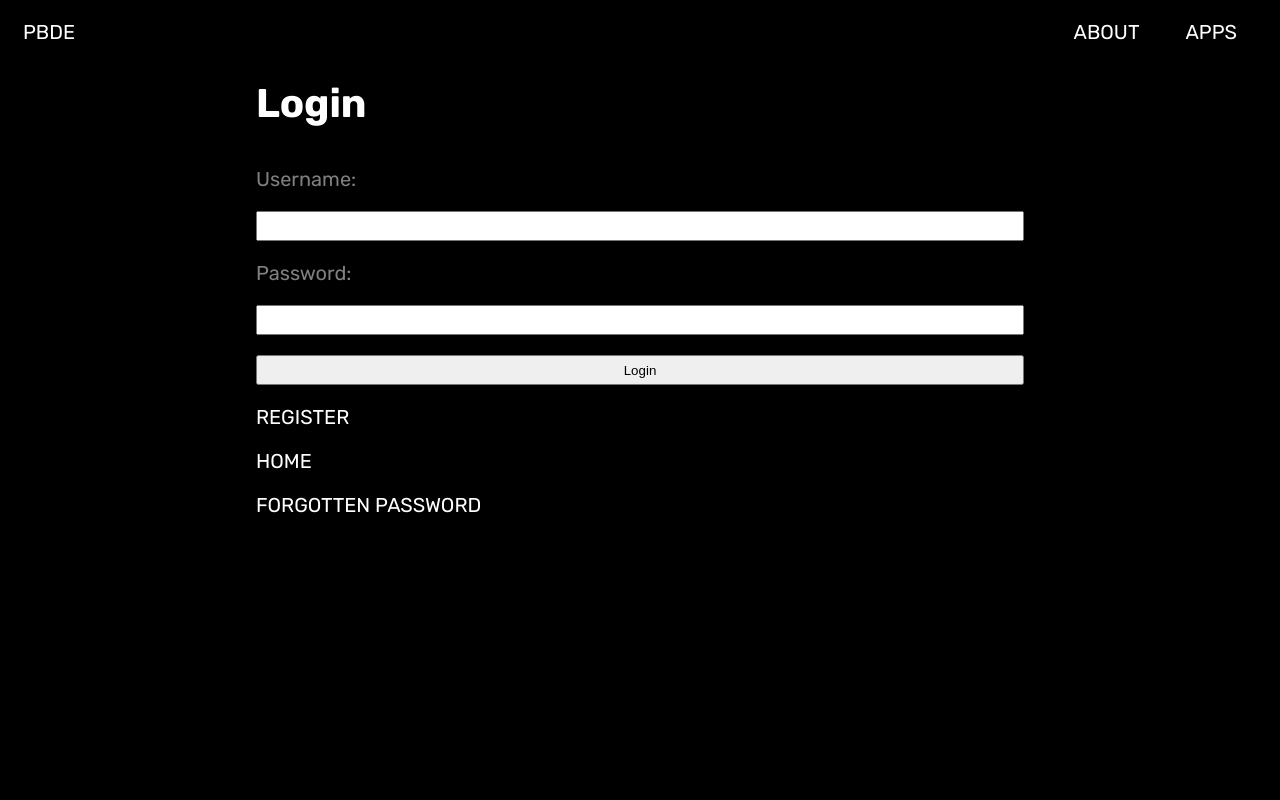
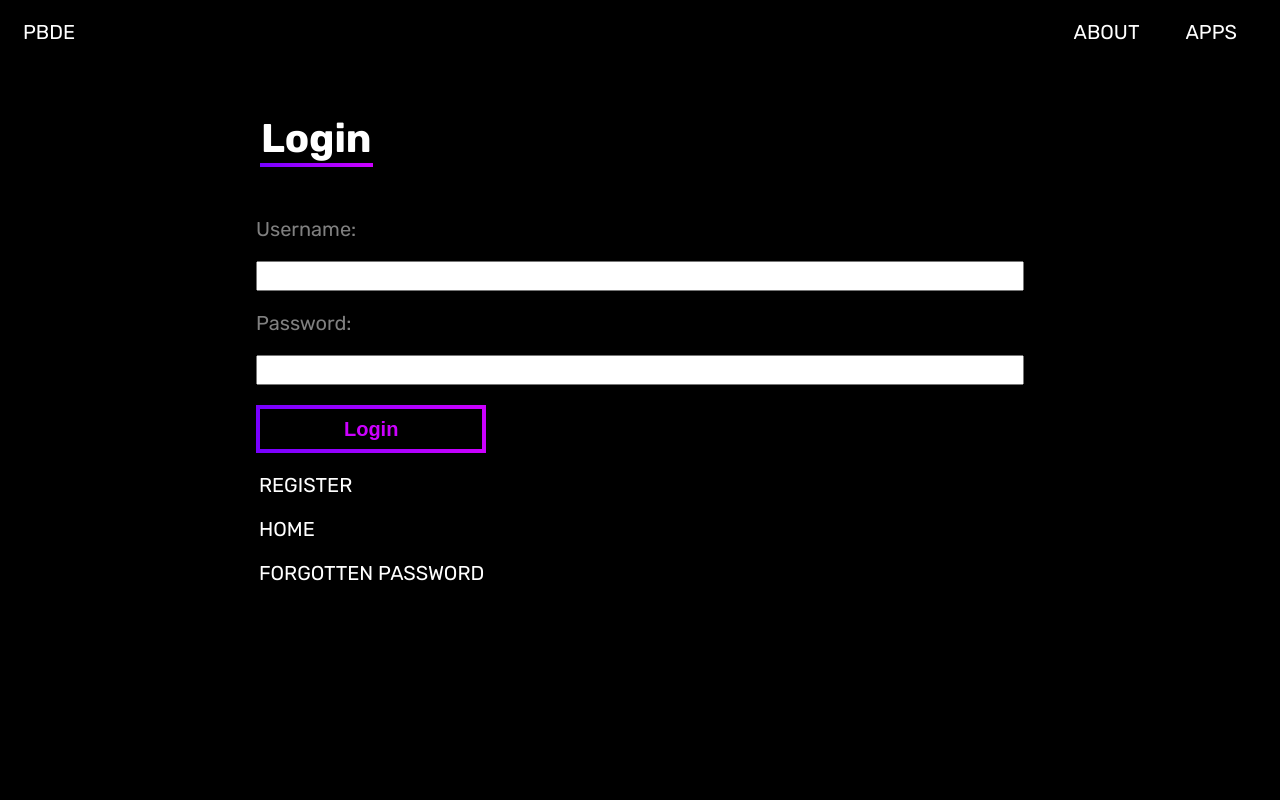
Before and after one commit to PBDE/pbdesite, a Django app: template home_page/templates/home_page/login.html in a window 1280 px wide. Run offline with Django 3.2, Linux system fonts and the light colour scheme; the template is opened without the code that fills it: values that come from a table or form of the project are taken from there, others are empty; parts of the project's set-up code (start-up, migrations or seed data) failed here and were passed over.

Commit message:
Updated sub-page styles

```diff
--- a/home_page/static/home_page/css/structure.css
+++ b/home_page/static/home_page/css/structure.css
@@ -14,6 +14,7 @@
     --background-color: black;
     --main-color-one: #7700ff;
     --main-color-two: #cc00ff;
+    --main-form-color: #e6e3e9;
 }
 
 li {
@@ -109,7 +110,7 @@ body {
 
 .section-heading {
     padding: 0.1rem;
-    margin: 3rem;
+    margin: 3rem 0rem;
     color: var(--heading-text-color);
     font-size: 4rem;
     border-style: solid;
@@ -193,14 +194,12 @@ body {
 }
 
 .sub-page-cntr {
-    display: flex;
-    flex-direction: column;
     width: 60%;
     margin-top: 8rem;
 }
 
 .sub-page-cntr h2 {
-    margin-bottom: 2rem;
+    display: inline-block;
     font-size: 4rem;
     color: var(--heading-text-color);
 }
@@ -213,6 +212,10 @@ body {
 .sub-page-options-list a {
     color: var(--heading-text-color);
     text-transform: uppercase;
+}
+
+.sub-page-cntr p, .sub-page-cntr li {
+    font-size: 1.5rem;
 }
 
 .sub-page-text {
@@ -251,6 +254,7 @@ body {
 
 .helptext, .helptext li {
     color: var(--body-text-color);
+    font-size: 1.5rem;
 }
 
 .form-error-msg {
@@ -259,6 +263,31 @@ body {
 
 .errorlist li {
     color: var(--main-color-two);
+}
+
+.main-form > div > input {
+    border: none;
+    background-color: var(--main-form-color);
+    padding-left: 1rem;
+}
+
+.submit-btn {
+    width: 30%;
+    text-align: center;
+    line-height: 0px;
+    padding: 2rem;
+    font-size: 2rem;
+    font-weight: 700;
+    color: var(--main-color-two);
+    background-color: var(--background-color);
+    border-width: 4px;
+    border-image-source: linear-gradient(to right, var(--main-color-one), var(--main-color-two));
+    border-image-slice: 1 1 1 1;
+    cursor: pointer;
+}
+
+.submit-btn:hover, .submit-btn:focus {
+    color: var(--heading-text-color);
 }
 
 /* *** MEDIA QUERIES ***  */
--- a/home_page/templates/home_page/login.html
+++ b/home_page/templates/home_page/login.html
@@ -1,22 +1,20 @@
-{% extends 'home_page/layout.html' %}
+{% extends 'home_page/sub_page_layout.html' %}
 
-{% block body %}
-    <section class="section-sub-page">
-        <div class="sub-page-cntr">
-            <h2>Login</h2>
+{% block header %}Login{% endblock %}
+
+{% block form %}
     {% if message %}
         <p class="form-error-msg">{{ message }}</p>
     {% endif %}
     <form class="main-form" action="{% url 'home_page:login' %}" method="POST" id="login-form">
         {% csrf_token %}
         {{ form }}
-                <input type="submit" value="Login" id="login-btn">
+        <input class="submit-btn" type="submit" value="Login" id="login-btn">
     </form>
-            <ul class="sub-page-options-list">
-                <li><a class="register-page-link" href="{% url 'home_page:register' %}">Register</a></li>
-                <li><a class="home-page-link" href="{% url 'home_page:index' %}">Home</a></li>
-                <li><a class="forgotten-password-link" href="{% url 'home_page:password_reset' %}">Forgotten Password</a></li>
-            </ul>
-        </div>
-    </section>
 {% endblock %}
+
+{% block options-list %}
+    <li><a class="nav-link register-page-link" href="{% url 'home_page:register' %}">Register</a></li>
+    <li><a class="nav-link home-page-link" href="{% url 'home_page:index' %}">Home</a></li>
+    <li><a class="nav-link forgotten-password-link" href="{% url 'home_page:password_reset' %}">Forgotten Password</a></li>
+{% endblock %}
--- /dev/null
+++ b/home_page/templates/home_page/sub_page_layout.html
@@ -0,0 +1,13 @@
+{% extends 'home_page/layout.html' %}
+
+{% block body %}
+    <section class="section-sub-page">
+        <div class="sub-page-cntr">
+            <h2 class="section-heading sub-page-heading">{% block header %}{% endblock %}</h2>
+            {% block form %}{% endblock %}
+            <ul class="sub-page-options-list">
+                {% block options-list %}{% endblock %}
+            </ul>
+        </div>
+    </section>
+{% endblock %}
--- a/portfolio/functional_tests/base.py
+++ b/portfolio/functional_tests/base.py
@@ -9,7 +9,7 @@ from enum import Enum, auto
 from string import ascii_letters, digits, punctuation
 from random import randint
 
-from home_page.functional_tests.constants import ID_USERNAME_INPUT, ID_PASSWORD_INPUT, ID_LOGIN_BTN, ID_USER_GREETING_TEXT
+from home_page.functional_tests.constants import ID_USERNAME_INPUT, ID_PASSWORD_INPUT, ID_LOGIN_BTN, CLS_SUB_PAGE_HEADER_TEXT
 
 class FunctionalTest(StaticLiveServerTestCase):
 
@@ -82,6 +82,6 @@ class FunctionalTest(StaticLiveServerTestCase):
         self.browser.find_element(By.ID, ID_LOGIN_BTN).click()
 
         # the registered user is redirected to their user page
-        self.wait_for(lambda: self.browser.find_element(By.ID, ID_USER_GREETING_TEXT))
+        self.wait_for(lambda: self.browser.find_element(By.CLASS_NAME, CLS_SUB_PAGE_HEADER_TEXT))
 
         return username, email, password
```
Also changed, not shown: home_page/functional_tests/constants.py (+7 -3 lines), home_page/functional_tests/test_home_page.py (+10 -10 lines), home_page/templates/home_page/account.html (+8 -13 lines), home_page/templates/home_page/change_password.html (+10 -16 lines), home_page/templates/home_page/delete_account.html (+14 -15 lines), home_page/templates/home_page/password_reset.html (+9 -12 lines), home_page/templates/home_page/password_reset_complete.html (+9 -9 lines), home_page/templates/home_page/password_reset_confirm.html (+9 -12 lines), home_page/templates/home_page/password_reset_done.html (+5 -8 lines), home_page/templates/home_page/register.html (+16 -20 lines). Lines whose indentation alone changed are shown as unchanged.
